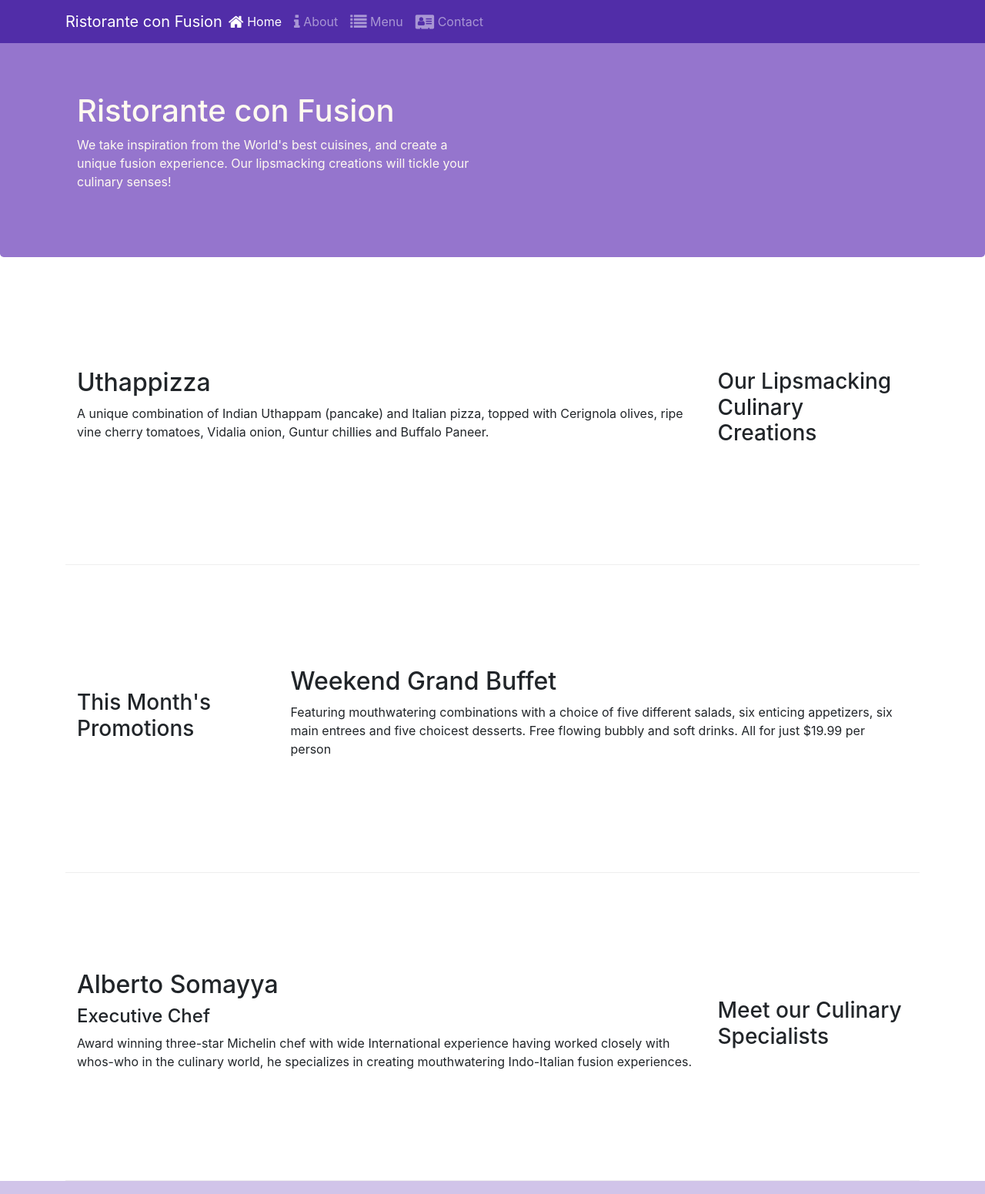
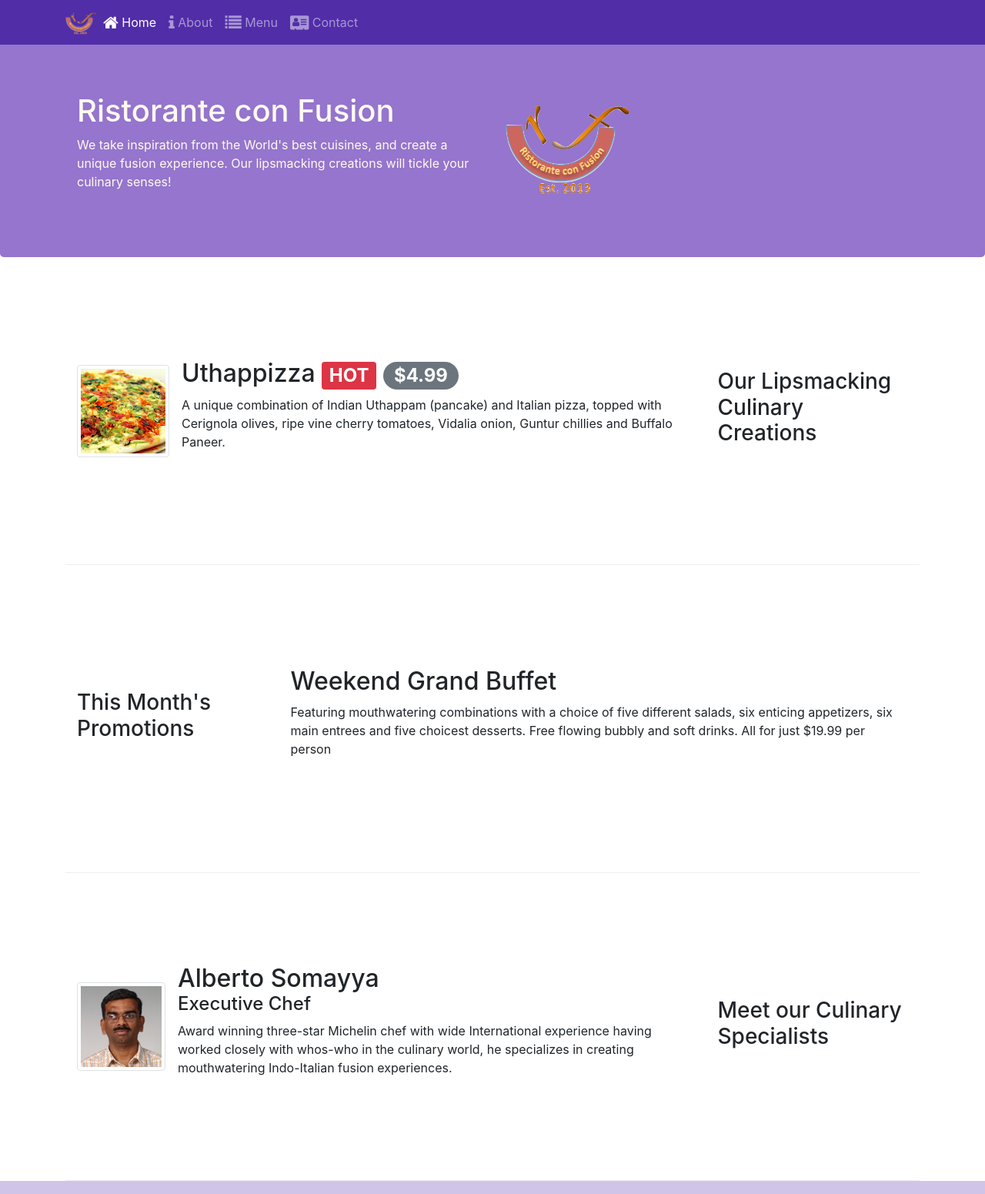
Before and after one commit to siddhantmore21/FSD_Coursera, a website: page index.html in a window 1280 px wide. Shown: the top 1551 px of the page at 77% size. Drawn offline with nearby package versions, Linux system fonts and the light colour scheme.

Commit message:
Images Media-Objects Badges

```diff
--- a/index.html
+++ b/index.html
@@ -22,7 +22,7 @@
             <button class="navbar-toggler" type="button" data-toggle="collapse" data-target="#Navbar">
                 <span class="navbar-toggler-icon"></span>
             </button>
-            <a class="navbar-brand mr-auto" href="#">Ristorante con Fusion</a>
+            <a class="navbar-brand mr-auto" href="#"><img src="img/logo.png" alt="logo" height="30" width="41"></a>
             <div class="collapse navbar-collapse" id="Navbar">
                 <ul class="navbar-nav mr-auto">
                     <li class="nav-item active"><a class="nav-link" href="#"><span class="fa fa-home fa-lg"></span> Home</a></li>
@@ -41,7 +41,8 @@
                     <h1>Ristorante con Fusion</h1>
                     <p>We take inspiration from the World's best cuisines, and create a unique fusion experience. Our lipsmacking creations will tickle your culinary senses!</p>
                 </div>
-                <div class="col-12 col-sm">
+                <div class="col-12 col-sm align-self-center">
+                    <img src="img/logo.png" class="img-fluid" alt="logo">
                 </div>
             </div>
         </div>
@@ -53,8 +54,13 @@
                 <h3>Our Lipsmacking Culinary Creations</h3>
             </div>
             <div class="col-12 col-sm order-sm-first col-md">
-                <h2>Uthappizza</h2>
-                <p>A unique combination of Indian Uthappam (pancake) and Italian pizza, topped with Cerignola olives, ripe vine cherry tomatoes, Vidalia onion, Guntur chillies and Buffalo Paneer.</p>
+                <div class="media">
+                    <img class="d-flex mr-3 img-thumbnail align-self-center " src="img/uthappizza.png" alt="uthappizza">
+                    <div class="media-body">
+                        <h2 class="mt-0">Uthappizza <span class="badge badge-danger"> HOT</span> <span class="badge badge-pill badge-secondary"> $4.99</span></h2>
+                        <p class="d-none d-sm-block">A unique combination of Indian Uthappam (pancake) and Italian pizza, topped with Cerignola olives, ripe vine cherry tomatoes, Vidalia onion, Guntur chillies and Buffalo Paneer.</p>
+                    </div>
+                </div>
             </div>
         </div>
 
@@ -74,9 +80,15 @@
                 <h3>Meet our Culinary Specialists</h3>
             </div>
             <div class="col-12 col-sm order-sm-first  col-md">
-                <h2>Alberto Somayya</h2>
-                <h4>Executive Chef</h4>
-                <p>Award winning three-star Michelin chef with wide International experience having worked closely with whos-who in the culinary world, he specializes in creating mouthwatering Indo-Italian fusion experiences. </p>
+                <div class="media">
+                    <img class="d-flex mr-3 img-thumbnail align-self-center" src="img/alberto.png" alt="alberto">
+
+                    <div class="media-body">
+                        <h2 class="m-0">Alberto Somayya</h2>
+                        <h4>Executive Chef</h4>
+                        <p class="d-none d-sm-block">Award winning three-star Michelin chef with wide International experience having worked closely with whos-who in the culinary world, he specializes in creating mouthwatering Indo-Italian fusion experiences. </p>
+                    </div>
+                </div>
             </div>
         </div>
     </div>
```
Also changed, not shown: aboutus.html (+2 -1 lines), contactus.html (+2 -1 lines), img/alberto.png (added), img/buffet.png (added), img/logo.png (added), img/uthappizza.png (added), 1 other file.
